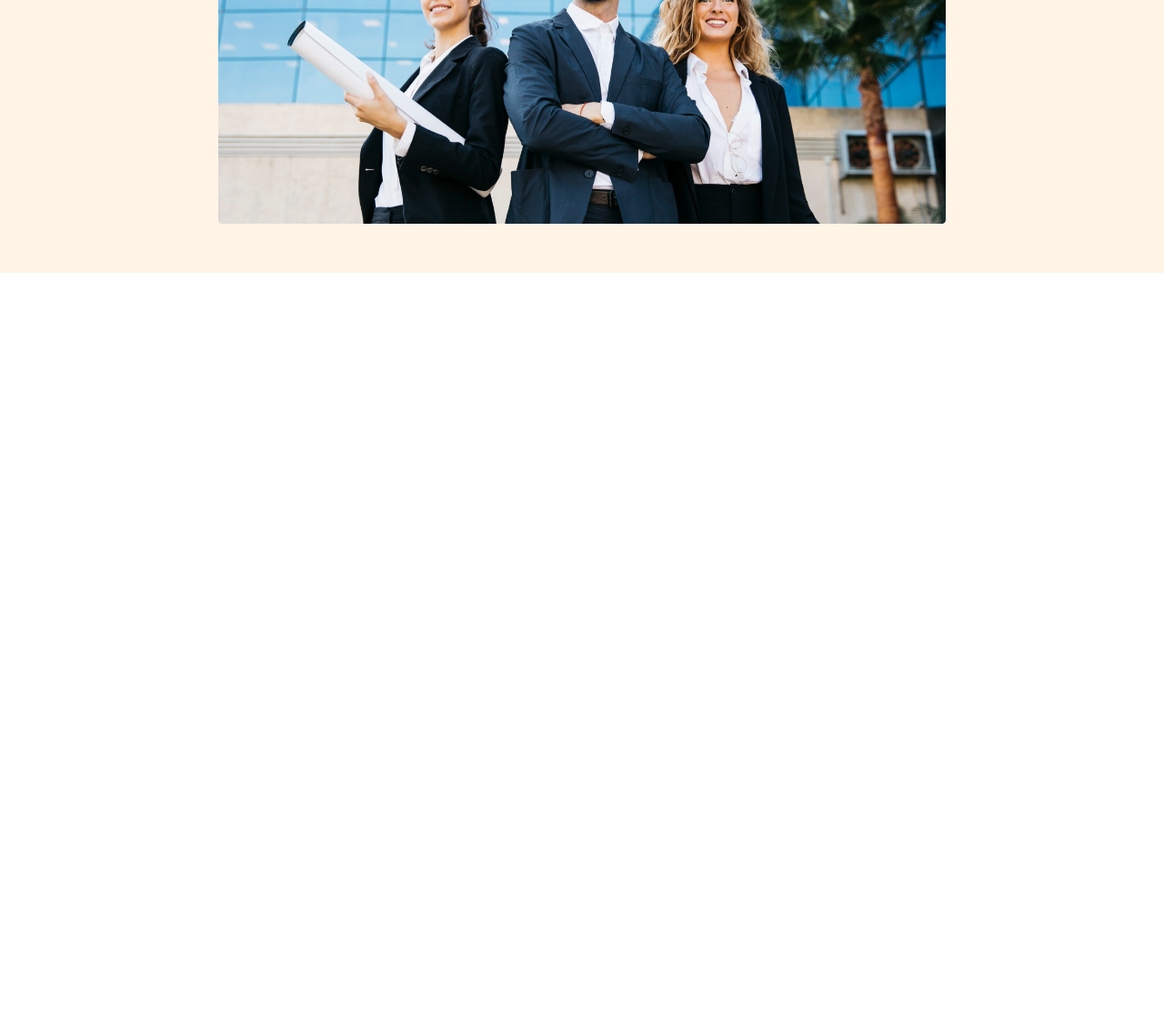
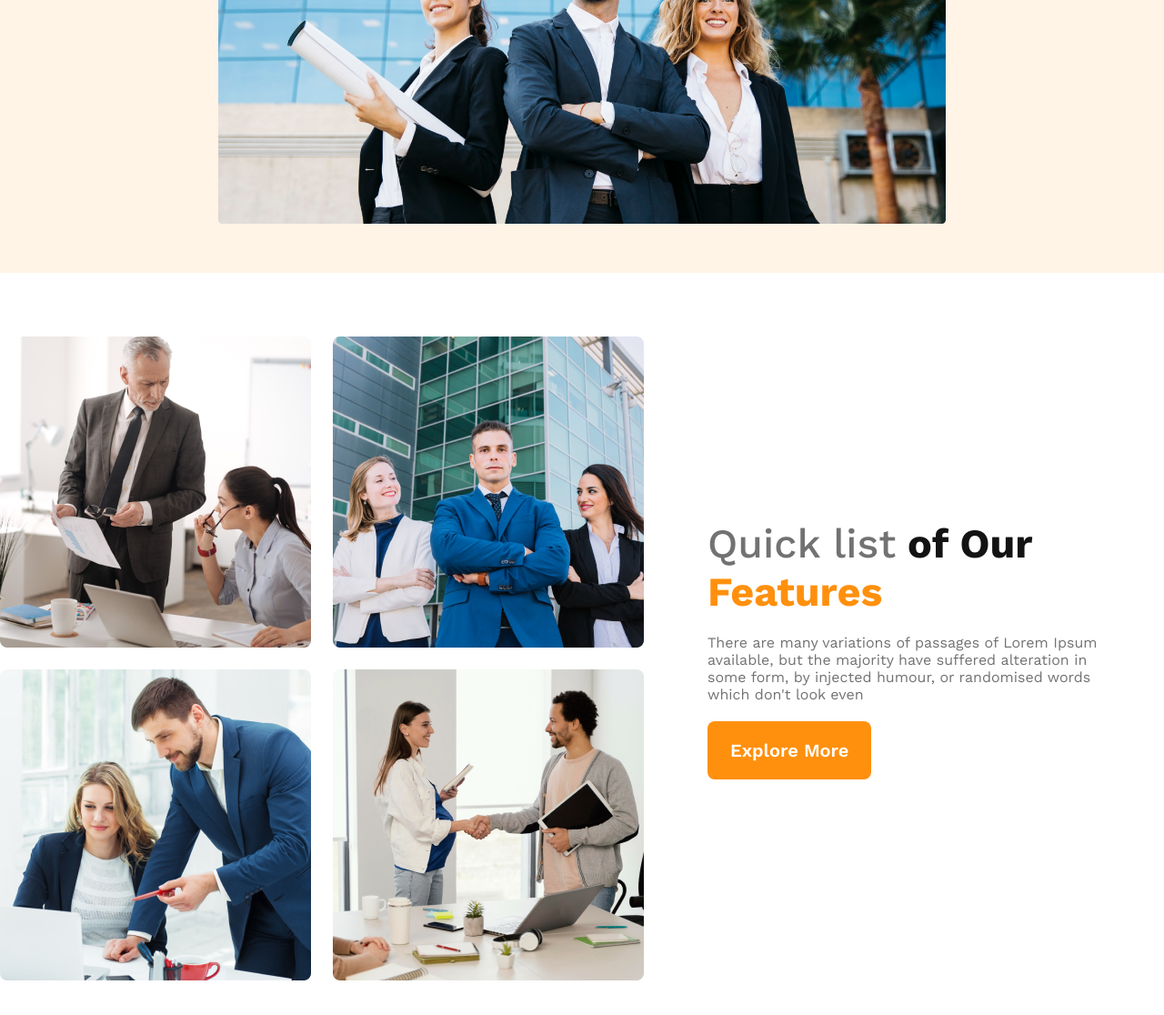
Before and after one commit to Almansur342/Architect-Website, a plain HTML site: page index.html in a window 1280 px wide. Shown: the part 580-1696 px from the top of the page at 91% size. Before the commit the page ends 880 px from the top, so only its background shows below. Drawn offline with nearby package versions, Linux system fonts and the light colour scheme.

Commit message:
team section responsive

```diff
--- a/index.html
+++ b/index.html
@@ -29,7 +29,19 @@
     </div>
   </header>
   <main>
-
+      <section class="teams-container">
+        <div class="teams-img">
+          <img src="images/team1.png" alt="">
+          <img src="images/team2.png" alt="">
+          <img src="images/team3.png" alt="">
+          <img src="images/team4.png" alt="">
+        </div>
+        <div class="teams-content">
+          <h3><span class="quick-list">Quick list</span> <span class="of-our">of Our</span> <span class="text-features">Features</span></h3>
+          <p>There are many variations of passages of Lorem Ipsum available, but the majority have suffered alteration in some form, by injected humour, or randomised words which don't look even</p>
+          <button>Explore More</button>
+        </div>
+      </section>
   </main>
   <footer>
 
--- a/styles/architect.css
+++ b/styles/architect.css
@@ -1,5 +1,4 @@
-@import url('https://fonts.googleapis.com/css2?family=Inter:wght@400;700;800&family=Lato:wght@400;700;900&family=Merriweather:wght@400;700;900&family=Work+Sans:wght@400;700;800&display=swap');
-
+@import url('https://fonts.googleapis.com/css2?family=Inter:wght@400;700;800&family=Lato:wght@400;700;900&family=Merriweather:wght@400;700;900&family=Work+Sans:wght@400;500;600;700;800&display=swap');
 * {
   font-family: 'Work Sans', sans-serif;
   padding: 0;
@@ -69,18 +68,70 @@ nav h3{
   margin-bottom: 20px;
 }
 
+
+/* main style */
+main{
+  max-width: 1440px;
+  margin: 70px auto;
+}
+.teams-container{
+  display: flex;
+  align-items: center;
+}
+.teams-img{
+  display: grid;
+  grid-template-columns: repeat(2, 1fr);
+  gap: 1.5rem;
+}
+
+.teams-content{
+  padding-right:70px;
+  padding-left: 70px;
+}
+.teams-content h3{
+  font-size: 2.8rem;
+}
+.teams-content .quick-list{
+  color: #727272;
+  font-weight: 500;
+}
+.teams-content .of-our{
+ color:#131313;
+ font-weight: 700;
+}
+.teams-content .text-features{
+  color: #FF900E;
+  font-weight: 700;
+}
+.teams-content *{
+  margin-bottom: 20px;
+}
+
+
+
+
+
+
+
 /* responsive style */
 /* mobile device */
 @media screen and (max-width: 576px) {
   header{
     padding: 20px;
   }
-  nav{
+  nav, .teams-container{
     flex-direction: column;
 
   }
   nav *{
     margin-bottom: 15px;
+  }
+  .teams-img{
+    grid-template-columns: 1fr;
+  }
+  .teams-content{
+    padding-right:20px;
+    padding-left: 20px;
   }
 }
 
@@ -89,7 +140,7 @@ nav h3{
   header{
     padding: 50px;
   }
-  nav{
+  nav, .teams-container{
     flex-direction: column;
 
   }
```
